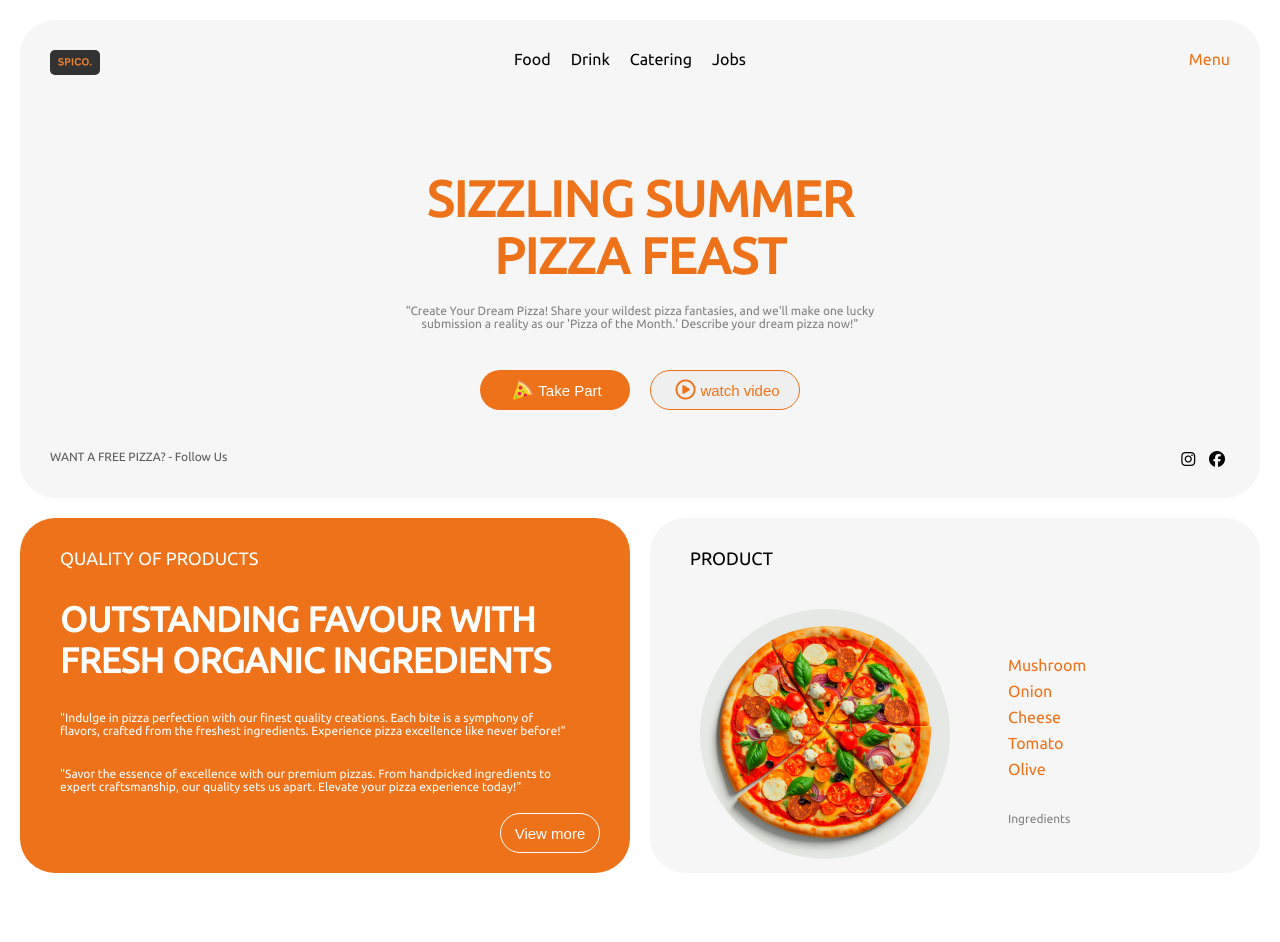
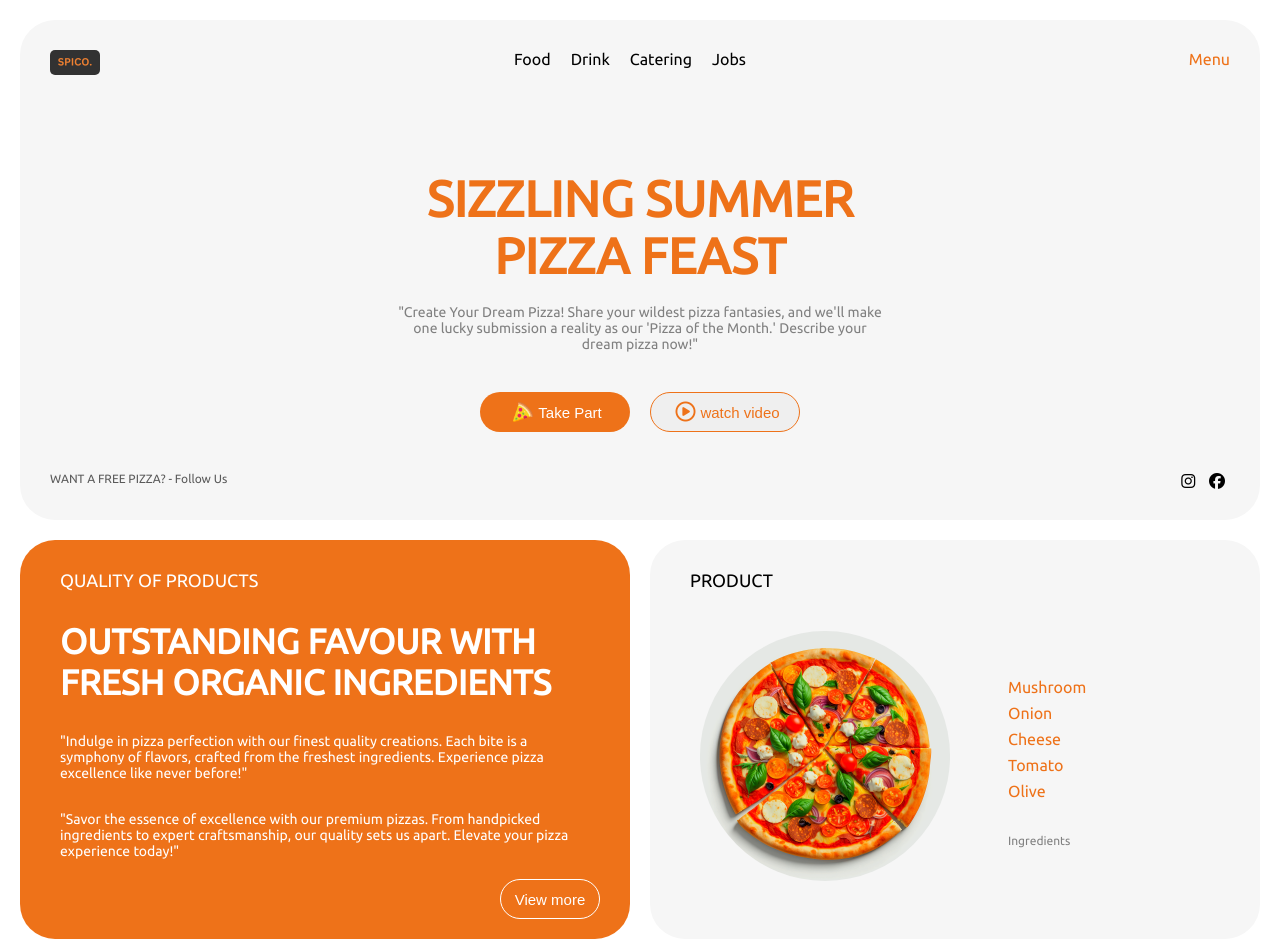
Before and after one commit to jainthakhil/CodSoft, a plain HTML site: page Landing Page/index.html in a window 1280 px wide. Before the commit the page ends 893 px from the top, so only its background shows below. Drawn offline with Linux system fonts and the light colour scheme.

Commit message:
Update style.css

```diff
--- a/Landing Page/style.css
+++ b/Landing Page/style.css
@@ -85,7 +85,7 @@ a:hover {
     width: 40%;
     margin-top: 10px;
     margin-bottom: 10px;
-    font-size: 12px;
+    font-size: 14px;
     color: #808080;
 }
 .btn-container{
@@ -197,7 +197,8 @@ button{
     margin: 10px 40px;
 }
 .left p{
-    font-size: 12px;
+    font-size: 14px;
+    font-weight: lighter;
     color: #fff;
     margin: 30px 60px 20px 40px;
 }
```
